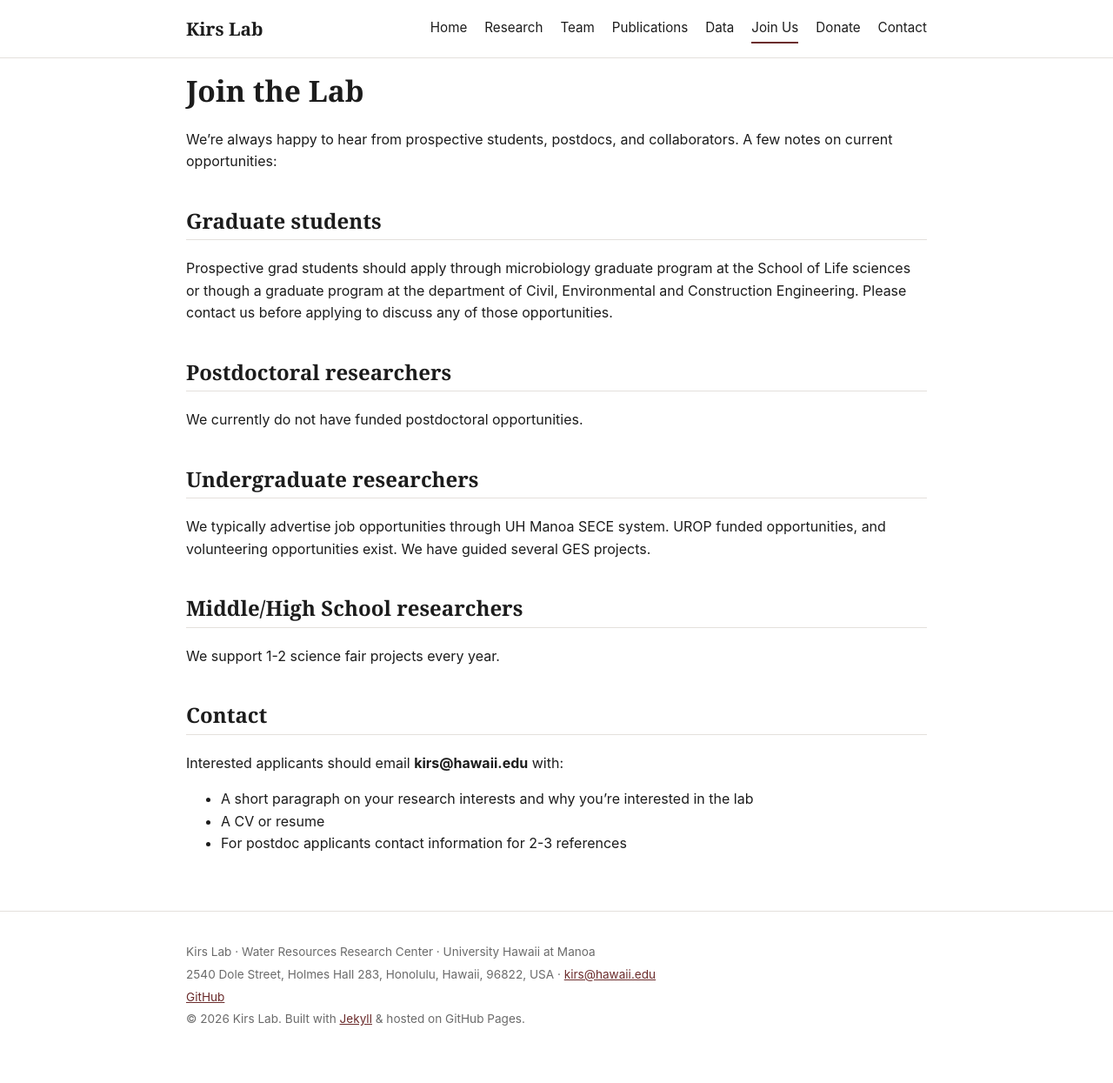
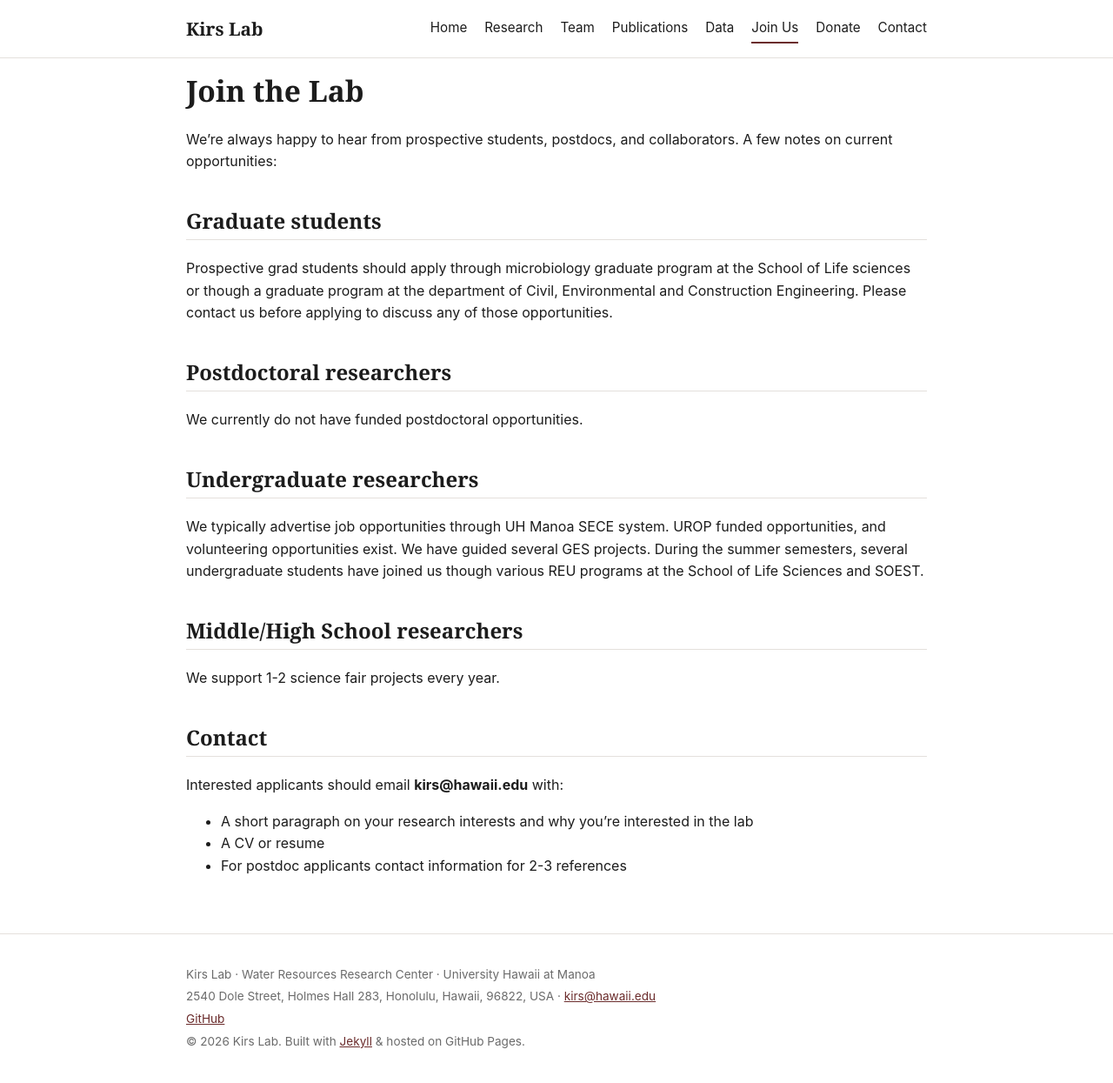
Before and after one commit to MarekKirs/marekkirs.github.io, a Jekyll site: the page built from join.md, in a window 1280 px wide. Shown: the whole page at 87% size. Built offline with Jekyll 4.4.1, drawn with Linux system fonts in a browser that asks for light colours; before the commit the page ends 1219 px from its top, so only the background shows below that.

Commit message:
Update join.md

```diff
--- a/join.md
+++ b/join.md
@@ -21,7 +21,7 @@ We currently do not have funded postdoctoral opportunities.
 
 ## Undergraduate researchers
 
-We typically advertise job opportunities through UH Manoa SECE system. UROP funded opportunities, and volunteering opportunities exist. We have guided several GES projects.
+We typically advertise job opportunities through UH Manoa SECE system. UROP funded opportunities, and volunteering opportunities exist. We have guided several GES projects. During the summer semesters, several undergraduate students have joined us though various REU programs at the School of Life Sciences and SOEST.
 
 ## Middle/High School researchers
 
```
